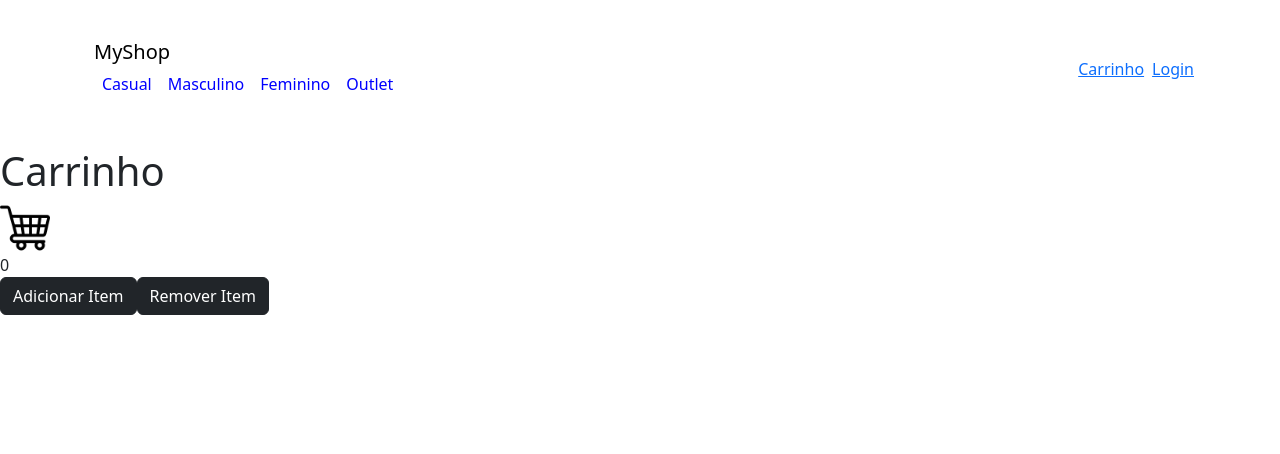
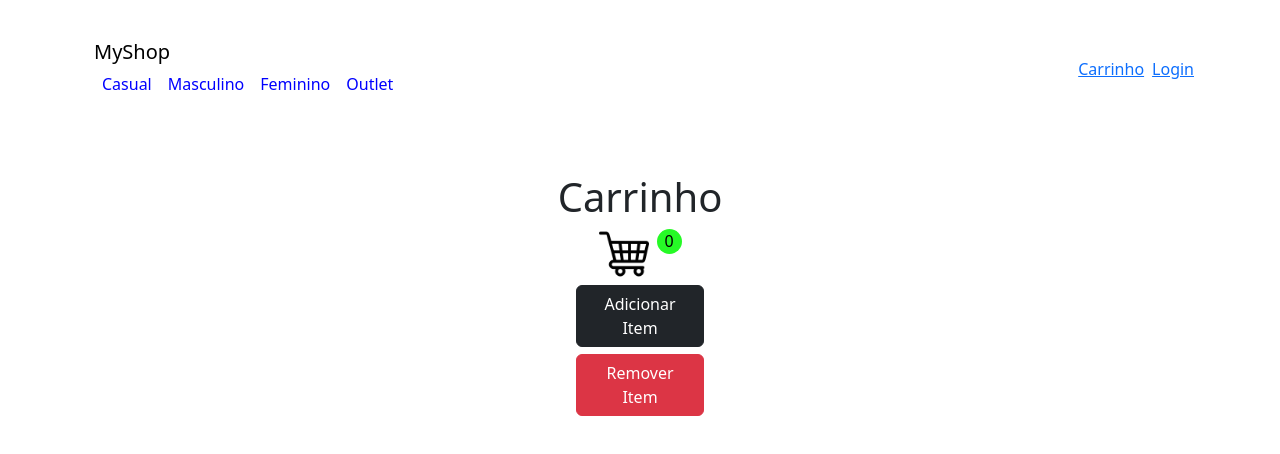
Before and after one commit to daviguerra05/Checkpoint05_Frontend, a React (Vite) app: page /Carrinho in a window 1280 px wide. Shown: the top 454 px of the page. Built offline with nearby package versions, Linux system fonts and the light colour scheme.

Commit message:
React deveria ser considerado crime de guerra

```diff
--- a/src/Carrinho.jsx
+++ b/src/Carrinho.jsx
@@ -14,13 +14,17 @@ function Carrinho(){
         }
     }
     return(
-        <div>
+        <div id='ca_section'>
             <h1>Carrinho</h1>
-            <div id='carrinho'></div>
-            <div id='contador'>0</div>
+
+            <div className='ca_container'>
+                <div id='carrinho'></div>
+                <div id='contador'>0</div>
+            </div>
+
             <>
-                <Button variant="dark" onClick={add}>Adicionar Item</Button>
-                <Button variant="dark" onClick={remove}>Remover Item</Button>
+                <Button className='ct_bt' variant="dark" onClick={add}>Adicionar Item</Button>
+                <Button className='ct_bt' variant="danger" onClick={remove}>Remover Item</Button>
             </>
         </div>
     )
--- a/src/Feminino.jsx
+++ b/src/Feminino.jsx
@@ -13,7 +13,7 @@ function Feminino(){
             />
             <Carousel.Caption className='c_cap'>
             <h5>Relógio Guess</h5>
-            <p>Relógio Masculino de luxo Vivara</p>
+            <p>Relógio Feminino Elegante</p>
             </Carousel.Caption>
         </Carousel.Item>
         <Carousel.Item>
@@ -23,8 +23,8 @@ function Feminino(){
             alt="Second slide"
             />
             <Carousel.Caption>
-            <h5>Sapato</h5>
-            <p>Sapato Social Masculino de couro</p>
+            <h5>Salto Fino</h5>
+            <p>Salto Fino Preto</p>
             </Carousel.Caption>
         </Carousel.Item>
         <Carousel.Item>
@@ -34,9 +34,9 @@ function Feminino(){
             alt="Third slide"
             />
             <Carousel.Caption>
-            <h5>Camiseta Branca</h5>
+            <h5>Camiseta Preta</h5>
             <p>
-                Camiseta Branca Masculina Simples
+                Camiseta Preta Feminina simples
             </p>
             </Carousel.Caption>
         </Carousel.Item>
--- a/src/Outlet.jsx
+++ b/src/Outlet.jsx
@@ -13,7 +13,7 @@ function Outlet(){
             />
             <Carousel.Caption className='c_cap'>
             <h5>Fone de Ouvido</h5>
-            <p>Relógio Masculino de luxo Vivara</p>
+            <p>Fone de Ouvido Apple</p>
             </Carousel.Caption>
         </Carousel.Item>
         <Carousel.Item>
@@ -23,8 +23,8 @@ function Outlet(){
             alt="Second slide"
             />
             <Carousel.Caption>
-            <h5>Sapato</h5>
-            <p>Sapato Social Masculino de couro</p>
+            <h5>Perfume</h5>
+            <p>Perfume Jo Malone</p>
             </Carousel.Caption>
         </Carousel.Item>
         <Carousel.Item>
@@ -34,9 +34,9 @@ function Outlet(){
             alt="Third slide"
             />
             <Carousel.Caption>
-            <h5>Camiseta Branca</h5>
+            <h5>Tênis Esportivo</h5>
             <p>
-                Camiseta Branca Masculina Simples
+                Tênis Esportivo Nike
             </p>
             </Carousel.Caption>
         </Carousel.Item>
--- a/src/css/carrinho.css
+++ b/src/css/carrinho.css
@@ -1,3 +1,17 @@
+#ca_section{
+    padding-top: 2%;
+    display: flex;
+    flex-direction: column;
+    justify-content: center;
+    align-items: center;
+    width: 100%;
+}
+
+.ca_container{
+    display: flex;
+    gap: 0.5rem;
+}
+
 #carrinho{
     width: 50px;
     height: 50px;
@@ -6,3 +20,20 @@
     background-position: center;
     background-size: cover;
 }
+
+#contador{
+    display: flex;
+    justify-content: center;
+    align-items: center;
+    font-weight: 500;
+    color: rgb(0, 0, 0);
+    width: 25px;
+    height: 25px;
+    border-radius: 20px;
+    background: rgb(38, 250, 38);
+}
+
+.ct_bt{
+    width: 10%;
+    margin-top: 0.5%;
+}
```
